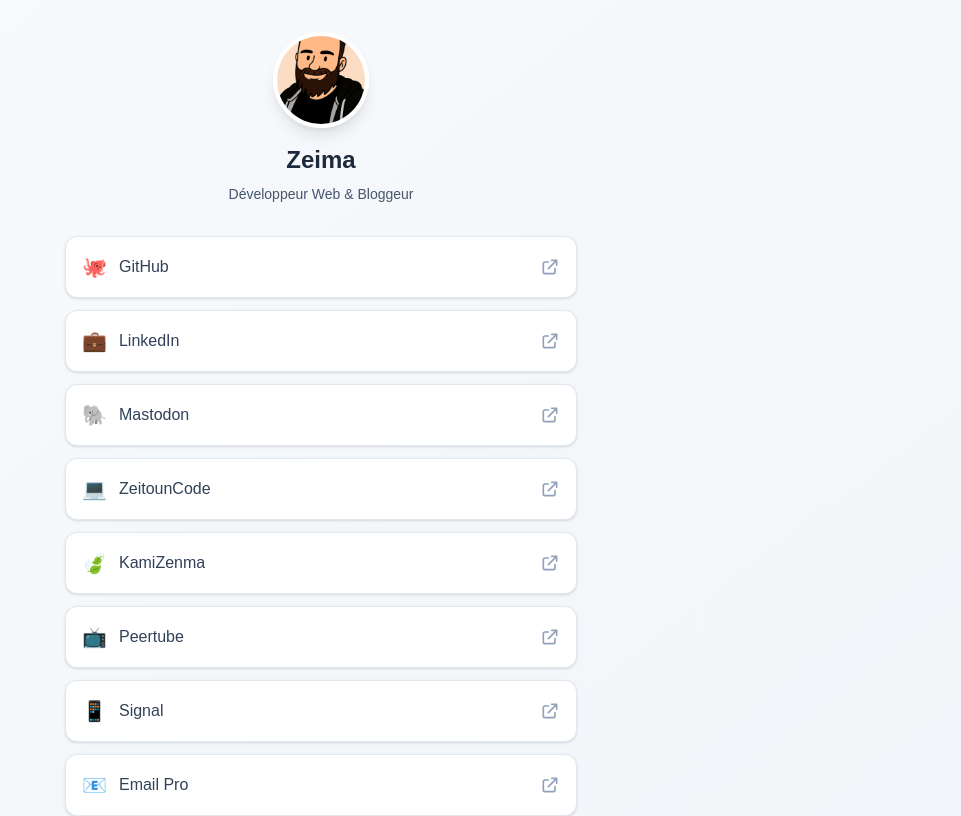
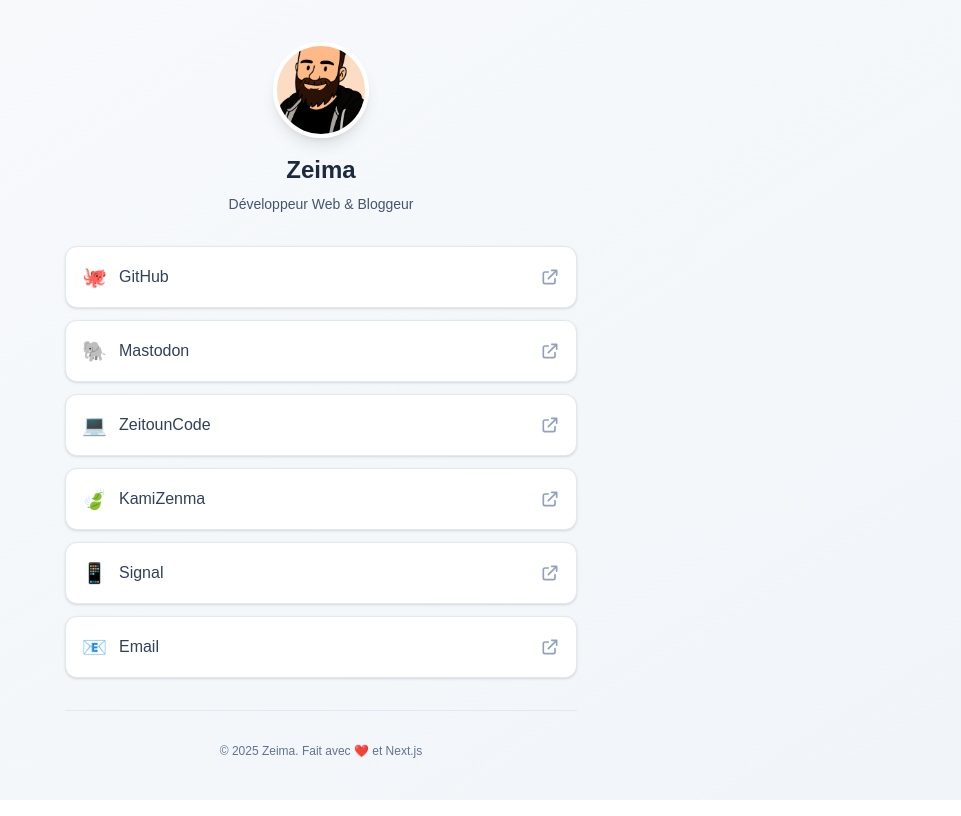
Before and after one commit to zeitounmax/Link_zeima, a Next.js app: page / in a window 1280 px wide. Shown: the top 816 px of the page, without its empty margins (319-1280 px from the left). Built offline with nearby package versions, Linux system fonts and the light colour scheme.

Commit message:
RemoveLink and Organize

```diff
--- a/app/data/links.ts
+++ b/app/data/links.ts
@@ -10,55 +10,37 @@
     name: "GitHub",
     url: "https://github.com/zeitounmax",
     icon: "🐙",
-    color: "hover:bg-gray-900 hover:text-white"
-  },
-  {
-    name: "LinkedIn",
-    url: "https://www.linkedin.com/in/maximilienthiry/",
-    icon: "💼",
-    color: "hover:bg-blue-600 hover:text-white"
+    color: "hover:bg-gray-900 hover:text-white",
   },
   {
     name: "Mastodon",
     url: "https://piaille.fr/deck/@thirymaximilien",
     icon: "🐘",
-    color: "hover:bg-purple-500 hover:text-white"
+    color: "hover:bg-purple-500 hover:text-white",
   },
 
   {
     name: "ZeitounCode",
     url: "https://zeitouncode.fr",
     icon: "💻",
-    color: "hover:bg-purple-600 hover:text-white"
+    color: "hover:bg-purple-600 hover:text-white",
   },
   {
     name: "KamiZenma",
     url: "https://Kami-zenma.com",
     icon: "🍃",
-    color: "hover:bg-green-600 hover:text-white"
-  },
-  {
-    name: "Peertube",
-    url: "https://video.ploud.jp/a/zeimaa/video-channels",
-    icon: "📺",
-    color: "hover:bg-red-600 hover:text-white"
+    color: "hover:bg-green-600 hover:text-white",
   },
   {
     name: "Signal",
     url: "https://signal.me/#eu/B6XdYkkKvI684eXz6QWOrsMOlcF2VwzQDKw2QBxF-kWD_ryNiKhCho0sC5_JIpJh",
     icon: "📱",
-    color: "hover:bg-indigo-600 hover:text-white"
+    color: "hover:bg-indigo-600 hover:text-white",
   },
   {
-    name: "Email Pro",
-    url: "mailto:bonjour.zeitouncode@zeima.fr",
+    name: "Email ",
+    url: "mailto:maximilien.thiry@protonmail.com",
     icon: "📧",
-    color: "hover:bg-orange-500 hover:text-white"
+    color: "hover:bg-orange-500 hover:text-white",
   },
-  {
-    name: "Email Perso",
-    url: "mailto:maximilien.thiry@zeima.fr",
-    icon: "📧",
-    color: "hover:bg-orange-500 hover:text-white"
-  }
 ];
--- a/app/layout.tsx
+++ b/app/layout.tsx
@@ -13,7 +13,7 @@
 });
 
 export const metadata: Metadata = {
-  title: "Zeima - Mes Liens",
+  title: "Zeima-Thiry Maximilien - Mes Liens",
   description: "Tous les liens pour me contacter",
   icons: {
     icon: [
```
Also changed, not shown: package.json (+5 -5 lines), 1 other file (tests, documents, lock files or other folders).
